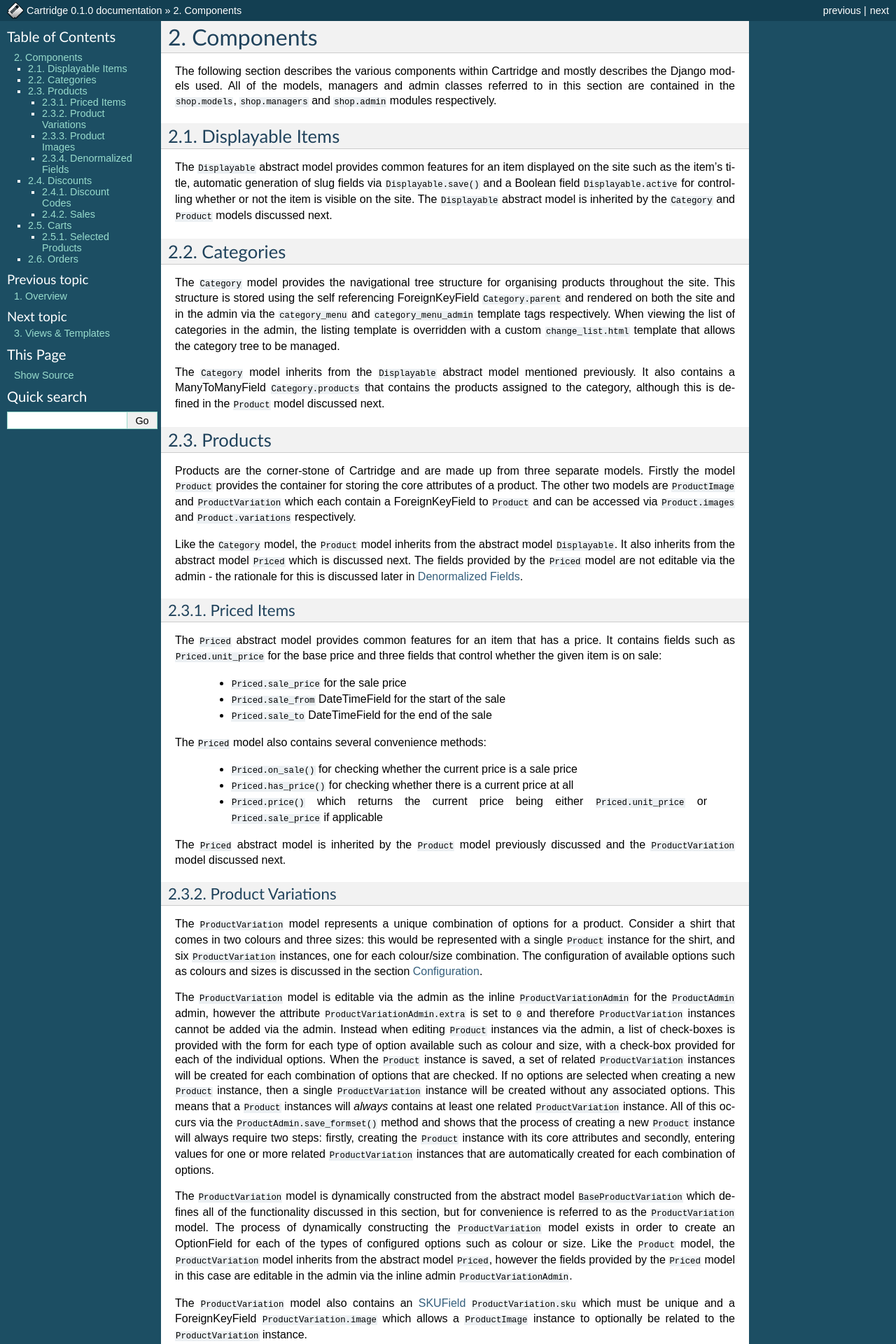
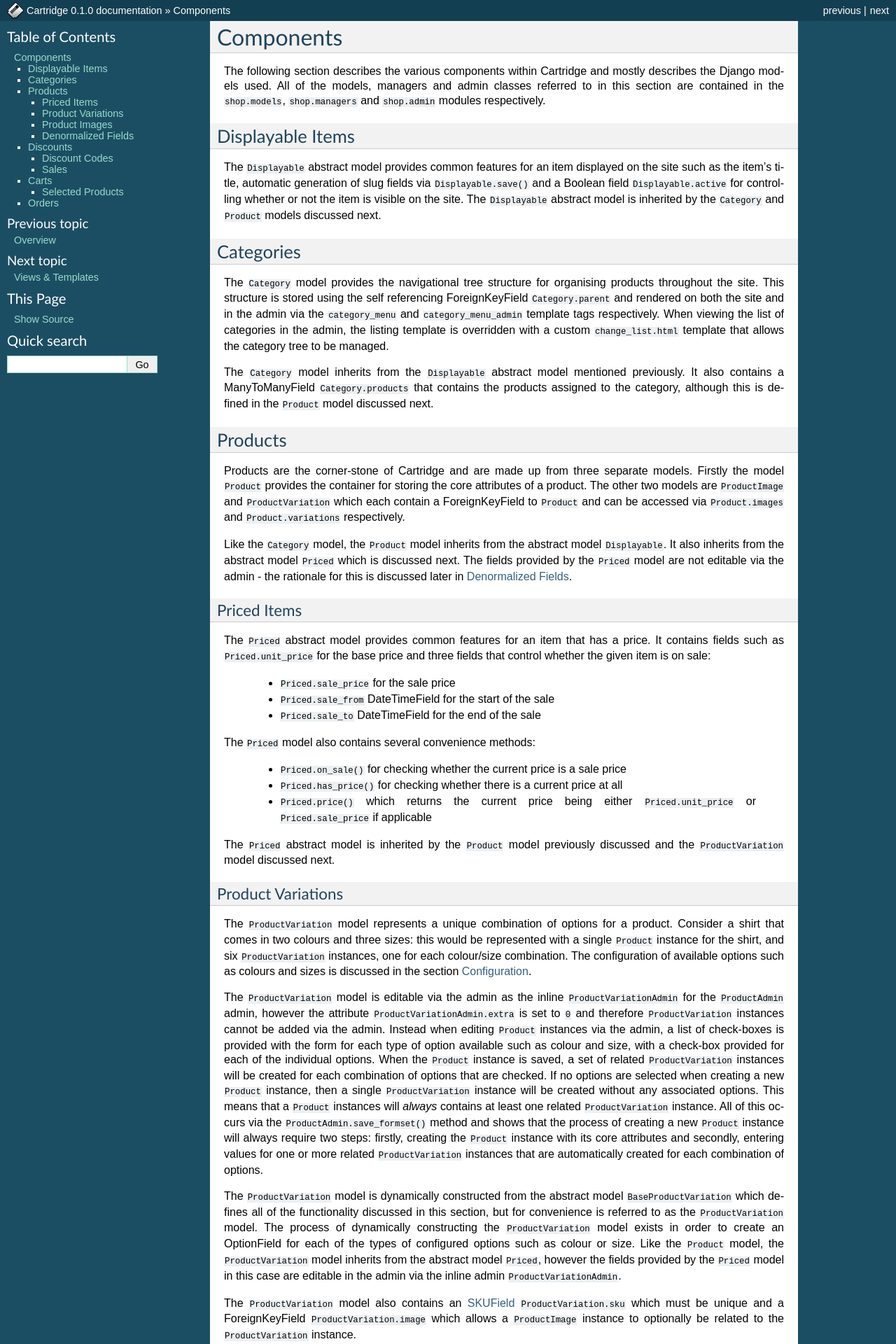
Before and after one commit to stephenmcd/cartridge, a Sphinx documentation site: the page built from docs/components.rst, in a window 1280 px wide. Shown: the top 1920 px of the page at 70% size. Built offline with Sphinx 7.4.7, drawn with Linux system fonts in a browser that asks for light colours; part of the change alters nothing that is shown; some of the changed text lies outside the part shown.

Commit message:
Updated docs layout with wider sidebar and removed numeric toc

```diff
--- a/docs/cartridge_theme/layout.html
+++ b/docs/cartridge_theme/layout.html
@@ -4,3 +4,10 @@
 <img src="_static/cartridge-logo.png"
     style="vertical-align: middle; margin-top: -2px" />{{ super() }}
 {% endblock %}
+
+{% block extrahead %}
+{{ super() }}
+<style>
+    .bodywrapper {margin-left:300px !important;}
+</style>
+{% endblock %}
--- a/docs/index.rst
+++ b/docs/index.rst
@@ -9,7 +9,6 @@ This specific focus stems from the idea that every e-commerce website is differe
 Given the outline above, this document focuses on the technical architecture of Cartridge with the aim of giving you enough of an overall understanding to implement and customize it for your own e-commerce websites.
 
 .. toctree::
-	:numbered:
 	:maxdepth: 2
 
 	overview
```
